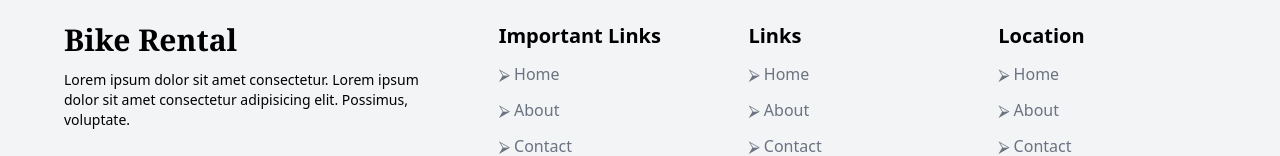
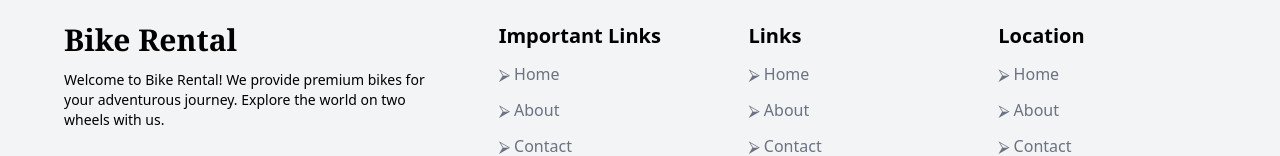
Before and after one commit to NirejBatrai/Bike-renting-app, a React (Vite) app: page / in a window 1280 px wide. Shown: the part 3026-3182 px from the top of the page. Built offline with nearby package versions, Linux system fonts and the light colour scheme.

Commit message:
added text and delete the lorem

```diff
--- a/src/components/Footer/Footer.jsx
+++ b/src/components/Footer/Footer.jsx
@@ -41,8 +41,8 @@ const Footer = () => {
               Bike Rental
             </h1>
             <p className='text-sm'>
-              Lorem ipsum dolor sit amet consectetur. Lorem ipsum dolor sit amet
-              consectetur adipisicing elit. Possimus, voluptate.
+              Welcome to Bike Rental! We provide premium bikes for your
+              adventurous journey. Explore the world on two wheels with us.
             </p>
             <br />
             <div className='flex items-center gap-3'>
```
